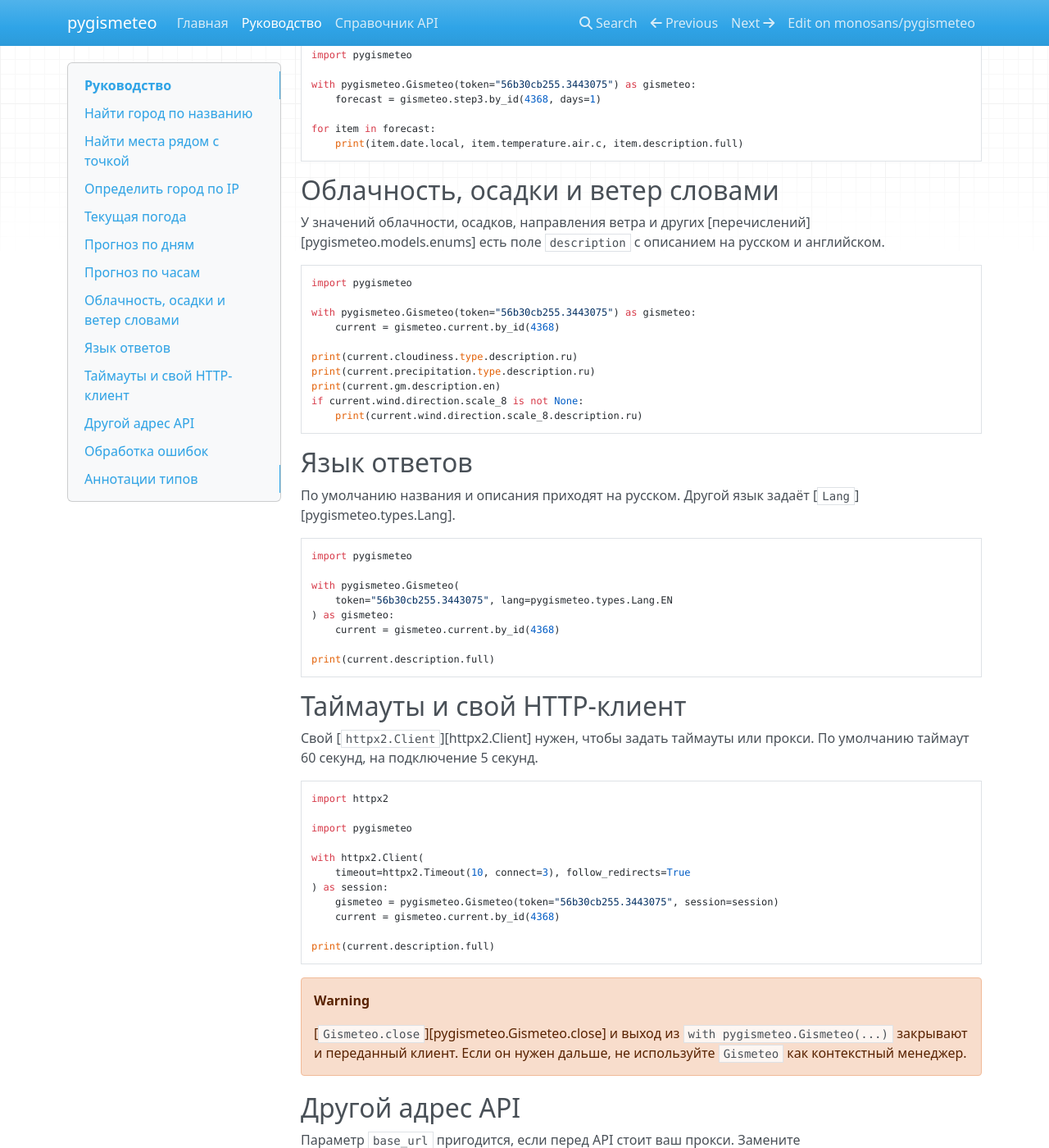
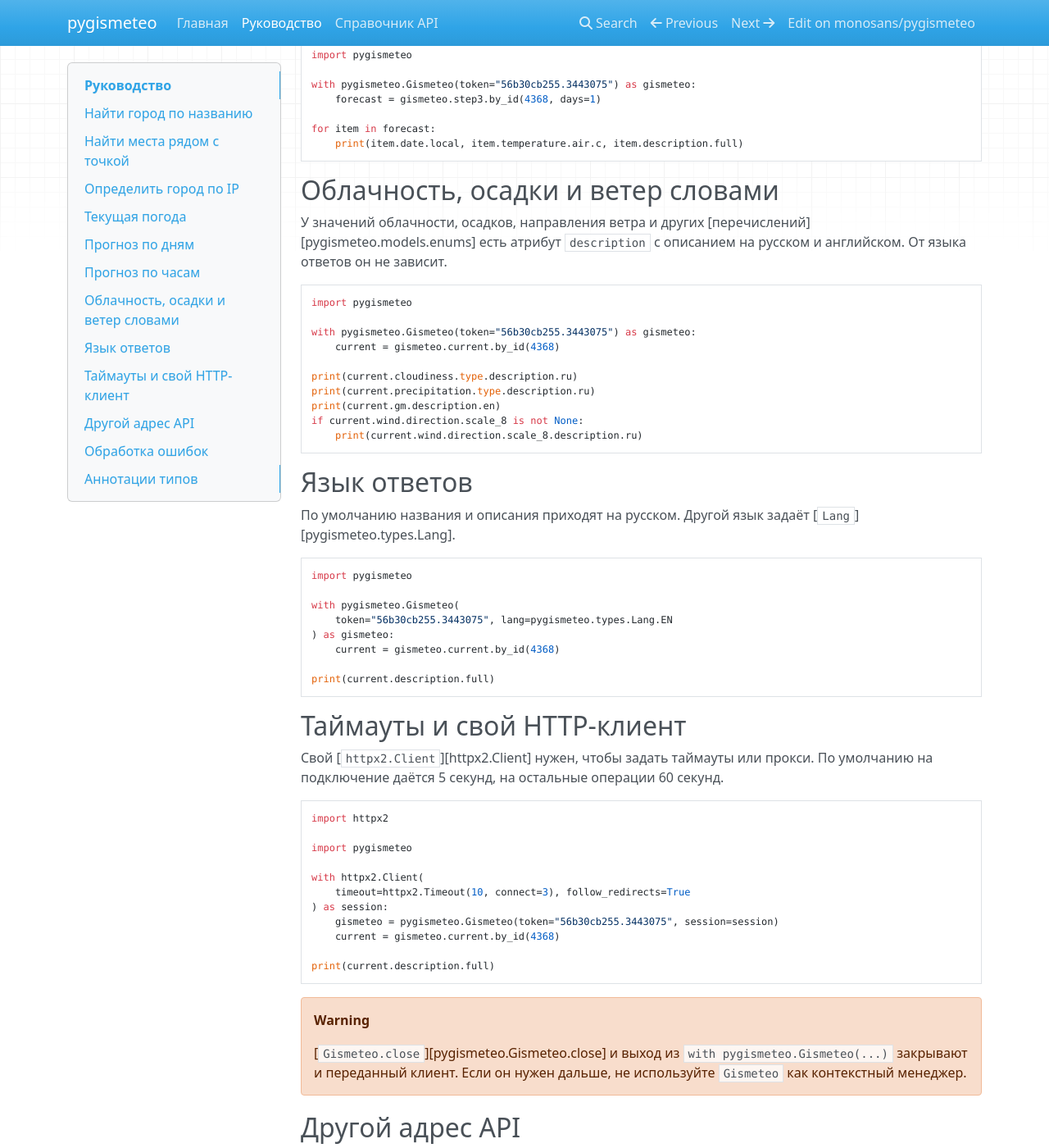
Before and after one commit to monosans/pygismeteo, an MkDocs documentation site: the page built from docs/guide.md, in a window 1280 px wide and 1400 px high, scrolled down 1780 px. Shown: the whole window at 82% size. Built offline with MkDocs 1.6.1, drawn with Linux system fonts in a browser that asks for light colours; nearby versions of some CDN libraries; some of the changed text lies outside the part shown.

Commit message:
docs: fix inaccuracies found in an audit (#1765)
Fixes found by a second review of the docs: links that led to the wrong place, claims that did not match the code or the Gismeteo API v2 spec, and missing field descriptions.

````diff
--- a/docs/guide.md
+++ b/docs/guide.md
@@ -63,7 +63,7 @@
 print("Давление:", current.pressure.mm_hg_atm, "мм рт. ст.")
 ```
 
-Все поля ответа описаны в [`models.current.Model`][pygismeteo.models.current.Model].
+Остальные поля перечислены в [`models.current.Model`][pygismeteo.models.current.Model].
 
 ## Прогноз по дням
 
@@ -96,7 +96,7 @@
 
 ## Облачность, осадки и ветер словами
 
-У значений облачности, осадков, направления ветра и других [перечислений][pygismeteo.models.enums] есть поле `description` с описанием на русском и английском.
+У значений облачности, осадков, направления ветра и других [перечислений][pygismeteo.models.enums] есть атрибут `description` с описанием на русском и английском. От языка ответов он не зависит.
 
 ```python
 import pygismeteo
@@ -128,7 +128,7 @@
 
 ## Таймауты и свой HTTP-клиент
 
-Свой [`httpx2.Client`][httpx2.Client] нужен, чтобы задать таймауты или прокси. По умолчанию таймаут 60 секунд, на подключение 5 секунд.
+Свой [`httpx2.Client`][httpx2.Client] нужен, чтобы задать таймауты или прокси. По умолчанию на подключение даётся 5 секунд, на остальные операции 60 секунд.
 
 ```python
 import httpx2
--- a/mkdocs.yml
+++ b/mkdocs.yml
@@ -64,7 +64,7 @@
           inventories:
             - https://docs.pydantic.dev/latest/objects.inv
             - https://docs.python.org/3/objects.inv
-            - https://httpx2.pydantic.dev/objects.inv
+            - https://pydantic.dev/docs/httpx2/objects.inv
           options:
             docstring_options:
               ignore_init_summary: true
````
Also changed, not shown: other parts of docs/guide.md (+1 -1 lines), docs/api.md (+3 -0 lines), docs/index.md (+2 -2 lines), 2 other files.
